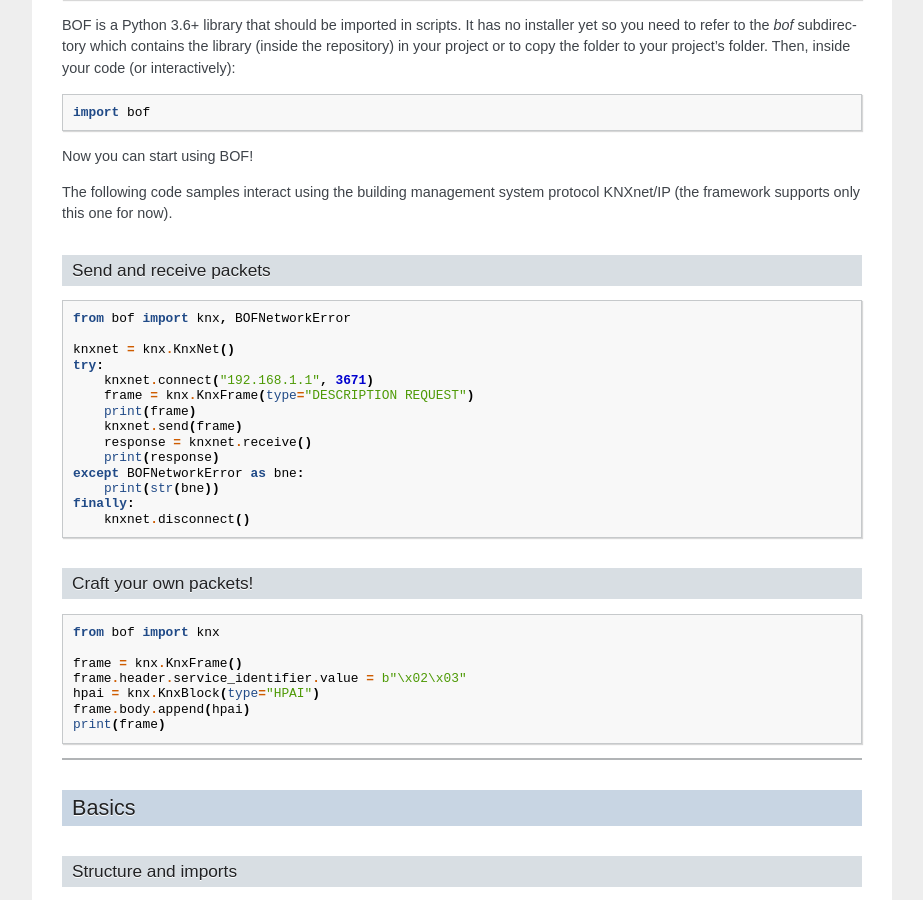
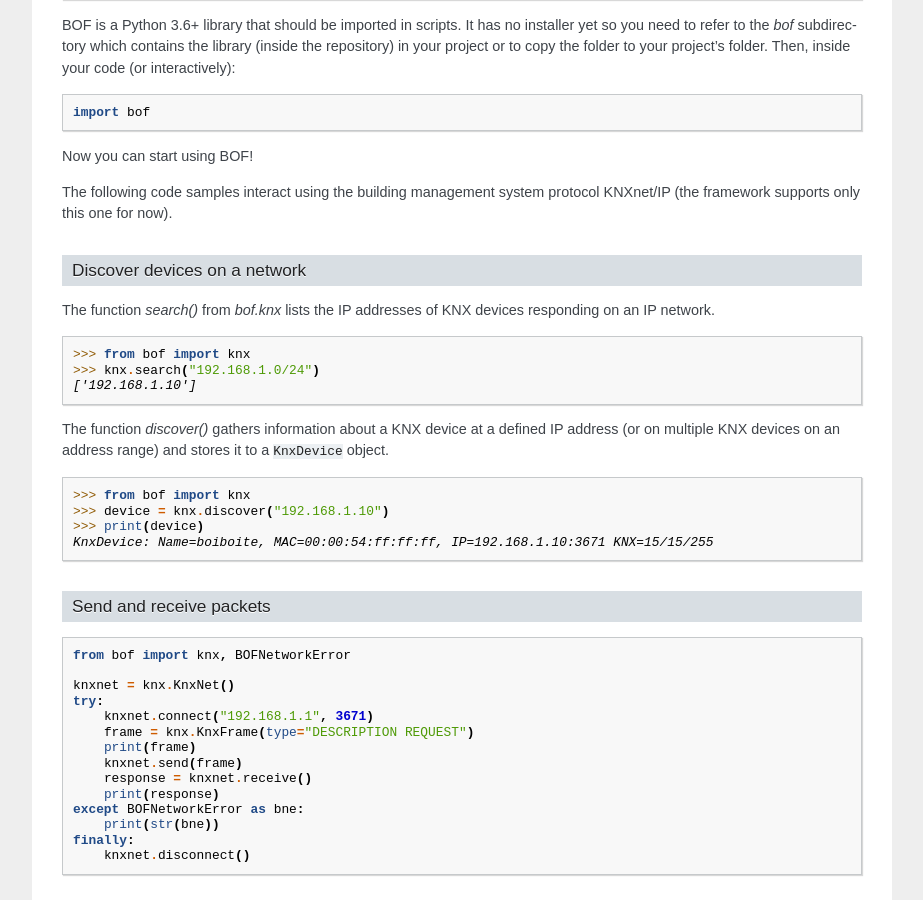
Before and after one commit to Orange-Cyberdefense/bof, a Sphinx documentation site: the page built from docs/usermanual.rst, in a window 1280 px wide and 900 px high, scrolled down 1173 px. Shown: the whole window, without its empty margins (198-1121 px from the left). Built offline with Sphinx 7.4.7, drawn with Linux system fonts in a browser that asks for light colours; some of the changed text lies outside the part shown.

Commit message:
Documentation for KNX device discovery

```diff
--- a/docs/usermanual.rst
+++ b/docs/usermanual.rst
@@ -49,6 +49,25 @@ Now you can start using BOF!
 
 The following code samples interact using the building management system
 protocol KNXnet/IP (the framework supports only this one for now).
+
+Discover devices on a network
++++++++++++++++++++++++++++++
+
+The function `search()` from `bof.knx` lists the IP addresses of KNX devices
+responding on an IP network.
+
+>>> from bof import knx
+>>> knx.search("192.168.1.0/24")
+['192.168.1.10']
+
+The function `discover()` gathers information about a KNX device at a defined IP
+address (or on multiple KNX devices on an address range) and stores it to a
+``KnxDevice`` object.
+
+>>> from bof import knx
+>>> device = knx.discover("192.168.1.10")
+>>> print(device)
+KnxDevice: Name=boiboite, MAC=00:00:54:ff:ff:ff, IP=192.168.1.10:3671 KNX=15/15/255
 
 Send and receive packets
 ++++++++++++++++++++++++
```
Also changed, not shown: README.md (+10 -0 lines), 1 other file.
